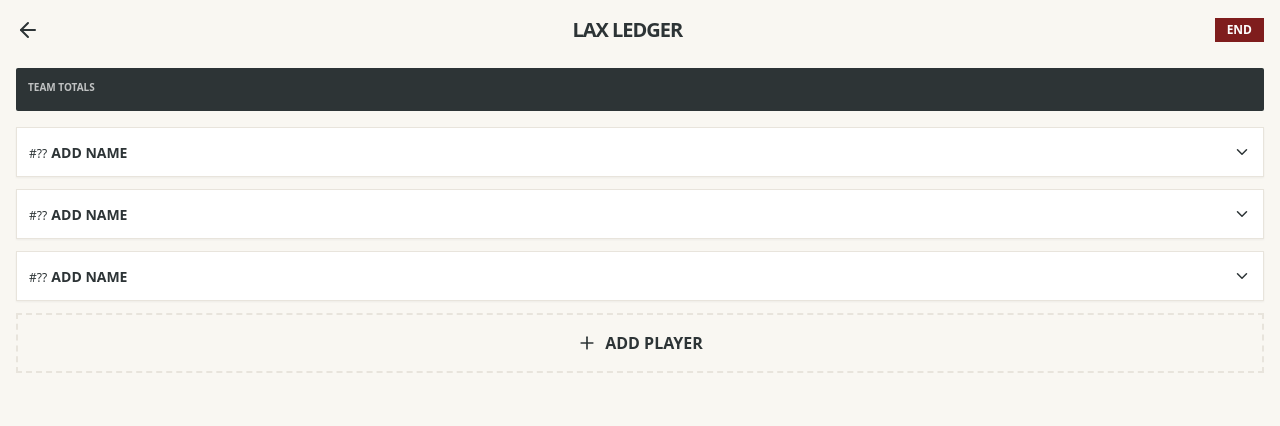
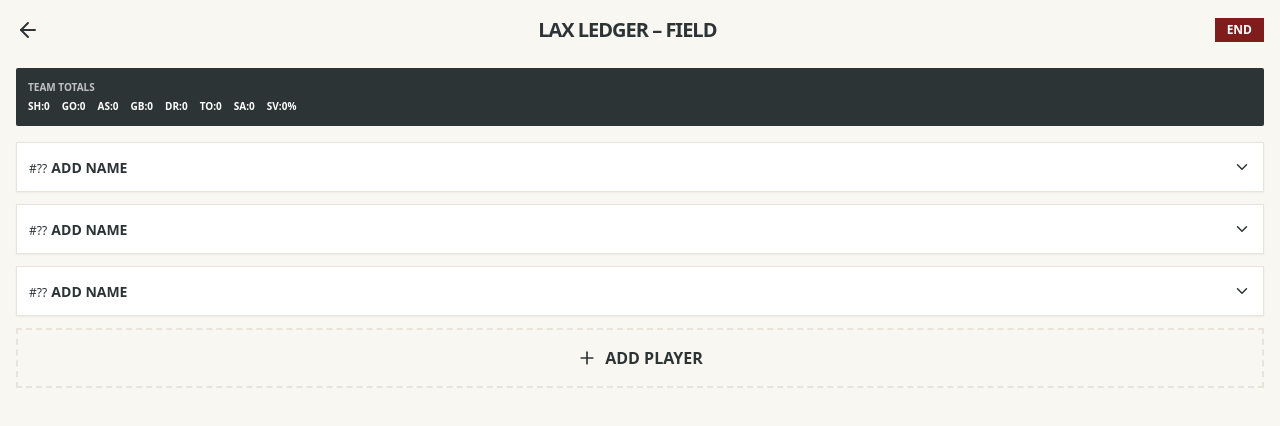
Before and after one commit to stylesmatthewr-creator/laxledgerfield, a React (Vite) app: page / in a window 1280 px wide. Both pictures are taken after a click on the button "START GAME". Shown: the top 426 px of the page. Built offline with nearby package versions, Linux system fonts and the light colour scheme.

Commit message:
Add files via upload

```diff
--- a/src/App.jsx
+++ b/src/App.jsx
@@ -34,13 +34,25 @@ const App = () => {
 
   const getTeamTotals = () => {
     const activePlayers = selectedGame?.players || players;
-    const totals = {};
+    let shots = 0;
+    let saves = 0;
+    let shotsAgainst = 0;
+    const totals = { SHOTS: 0, GOALS: 0, ASSISTS: 0, GB: 0, DRAWS: 0, TO: 0 };
+
     activePlayers.forEach(p => {
+      if (p.position === 'GOALIE') {
+        shotsAgainst += p.stats.SHOTS;
+        saves += p.stats.SAVES;
+      } else {
+        shots += p.stats.SHOTS;
+      }
       Object.entries(p.stats).forEach(([stat, val]) => {
-        totals[stat] = (totals[stat] || 0) + val;
+        if (totals.hasOwnProperty(stat)) totals[stat] += val;
       });
     });
-    return totals;
+
+    const svPct = shotsAgainst > 0 ? ((saves / shotsAgainst) * 100).toFixed(0) + '%' : '0%';
+    return { ...totals, SHOTS: shots, SA: shotsAgainst, SV: svPct };
   };
 
   const endGame = () => {
@@ -56,6 +68,8 @@ const App = () => {
     setPastGames(updated);
     localStorage.setItem('lax-history', JSON.stringify(updated));
   };
+
+  const totals = getTeamTotals();
 
   if (gameState === 'SETUP') return (
     <div className="p-6 bg-[#F9F7F2] min-h-screen text-[#2D3436]">
@@ -90,20 +104,25 @@ const App = () => {
     </div>
   );
 
-  const totals = getTeamTotals();
-
   return (
     <div className="min-h-screen bg-[#F9F7F2] p-4 font-sans uppercase text-[#2D3436]">
       <div className="flex justify-between items-center mb-6">
         <button onClick={() => { setSelectedGame(null); setGameState('HISTORY'); }}><ArrowLeft/></button>
-        <h1 className="text-xl font-black tracking-tighter">{gameState === 'VIEW_GAME' ? 'GAME REVIEW' : 'LAX LEDGER'}</h1>
+        <h1 className="text-xl font-black tracking-tighter">LAX LEDGER – FIELD</h1>
         {gameState === 'LIVE' && <button onClick={endGame} className="bg-red-900 text-white px-3 py-1 text-xs font-bold">END</button>}
       </div>
 
       <div className="bg-[#2D3436] text-white p-3 mb-4 rounded-sm">
         <h2 className="text-[10px] font-bold mb-1 opacity-70">TEAM TOTALS</h2>
         <div className="flex gap-3 overflow-x-auto text-[10px] font-bold">
-          {Object.entries(totals).filter(([_, v]) => v > 0).map(([k, v]) => <span key={k}>{k.slice(0,2)}:{v}</span>)}
+          <span>SH:{totals.SHOTS}</span>
+          <span>GO:{totals.GOALS}</span>
+          <span>AS:{totals.ASSISTS}</span>
+          <span>GB:{totals.GB}</span>
+          <span>DR:{totals.DRAWS}</span>
+          <span>TO:{totals.TO}</span>
+          <span>SA:{totals.SA}</span>
+          <span>SV:{totals.SV}</span>
         </div>
       </div>
 
```
